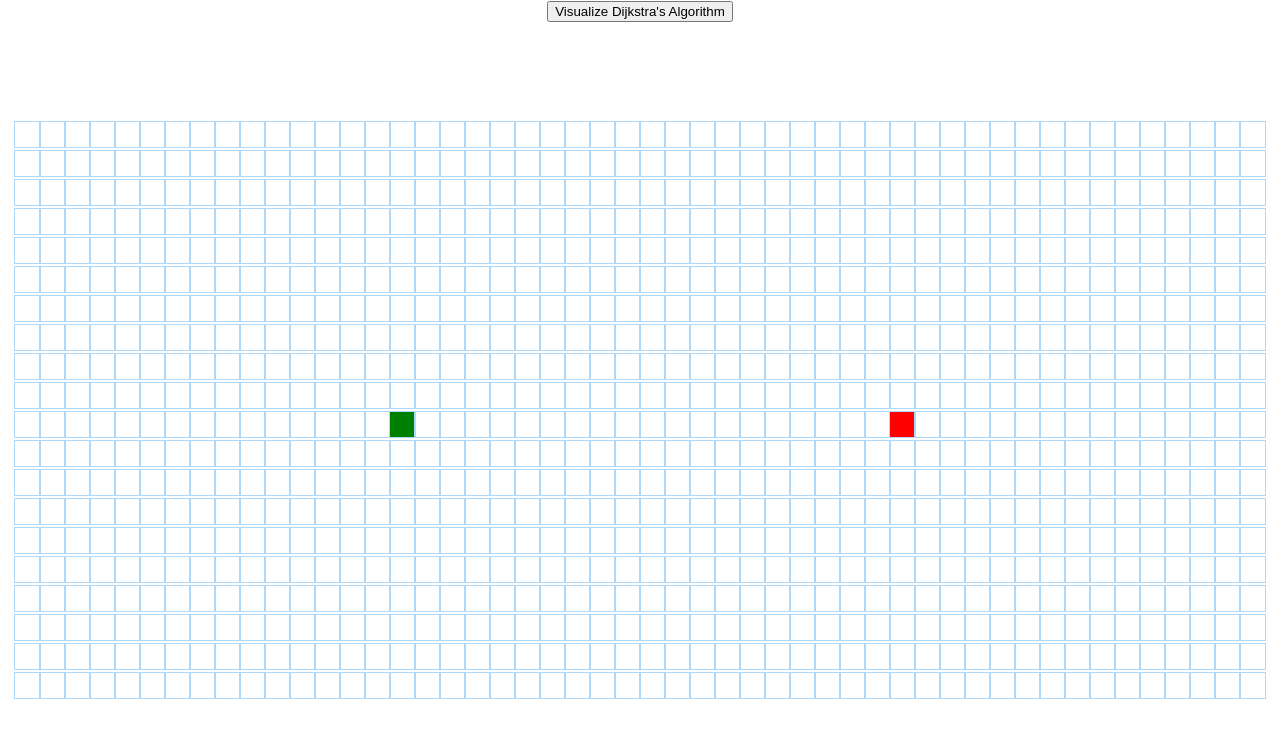
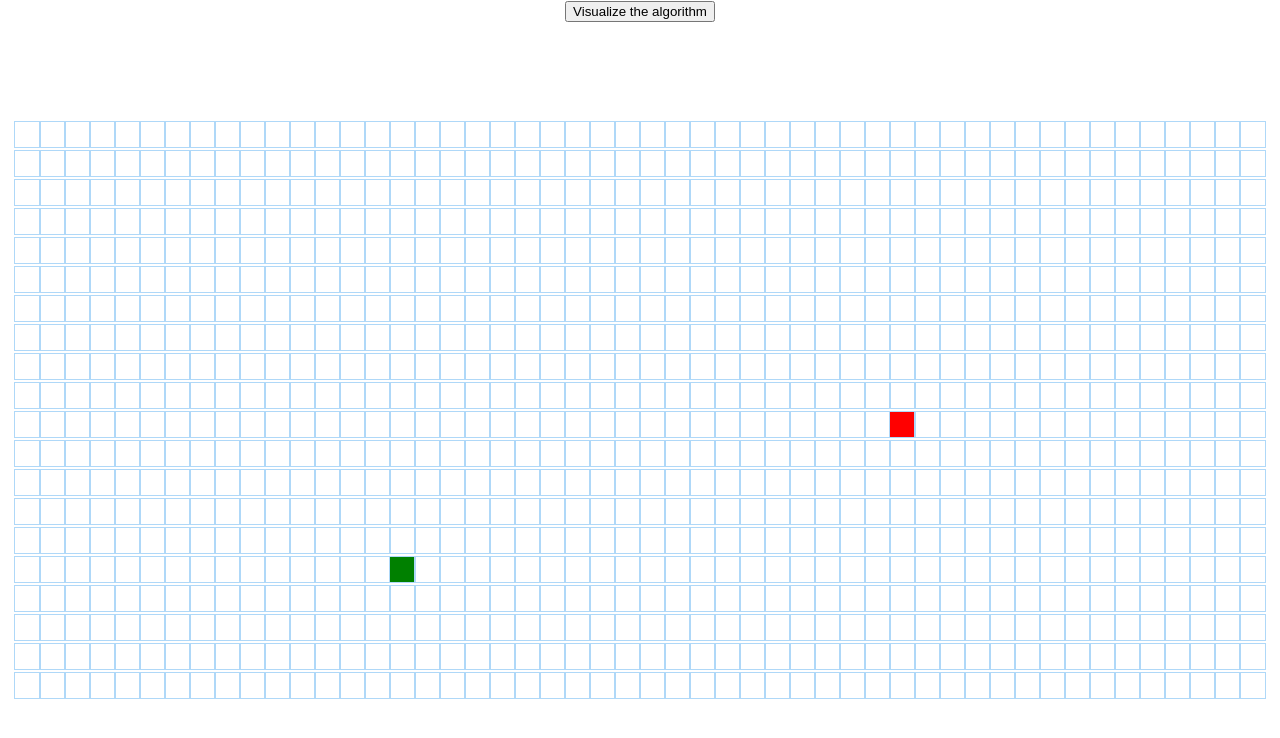
Before and after one commit to VachanGupta/Dikshitra-algorithm, a React (Create React App) app: page / in a window 1280 px wide. Shown: the top 738 px of the page. Built offline with nearby package versions, Linux system fonts and the light colour scheme.

Commit message:
changes to rows and columns

```diff
--- a/src/PathfindingVisualizer/PathfindingVisualizer.jsx
+++ b/src/PathfindingVisualizer/PathfindingVisualizer.jsx
@@ -4,7 +4,7 @@ import {dijkstra, getNodesInShortestPathOrder} from '../algorithms/dijkstra';
 
 import './PathfindingVisualizer.css';
 
-const START_NODE_ROW = 10;
+const START_NODE_ROW = 15;
 const START_NODE_COL = 15;
 const FINISH_NODE_ROW = 10;
 const FINISH_NODE_COL = 35;
@@ -79,7 +79,7 @@ export default class PathfindingVisualizer extends Component {
     return (
       <>
         <button onClick={() => this.visualizeDijkstra()}>
-          Visualize Dijkstra's Algorithm
+          Visualize the algorithm
         </button>
         <div className="grid">
           {grid.map((row, rowIdx) => {
```
Also changed, not shown: src/algorithms/dijkstra.js (+1 -10 lines), vercel.json (deleted).
